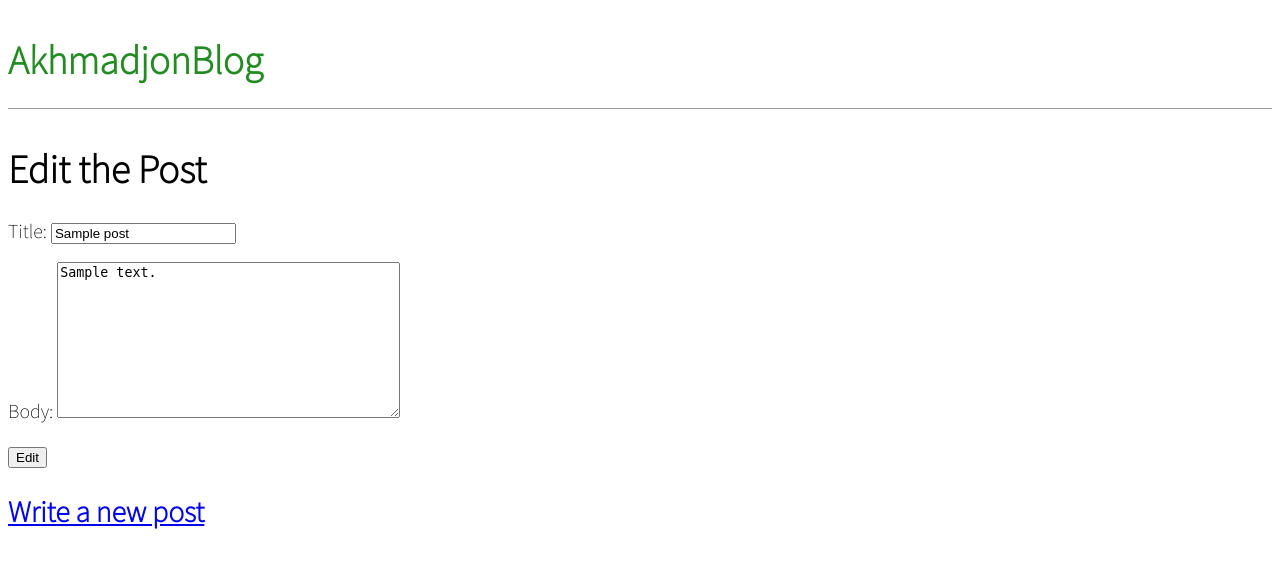
After one commit to Akhmadjon1/BlogWeb, a Django app: page /post/1/edit in a window 1280 px wide. The commit adds this page. Shown: the top 568 px of the page. Run offline with Django 3.2, Linux system fonts and the light colour scheme; tables that the repository leaves empty hold one stand-in row (values such as "Sample post").

Commit message:
added new section to edit posts

```diff
--- a/blogapp/urls.py
+++ b/blogapp/urls.py
@@ -1,7 +1,8 @@
 from django.urls import path
-from .views import BlogListView, BlogDetailView, BlogCreateView
+from .views import BlogListView, BlogDetailView, BlogCreateView, BlogUpdateView
 
 urlpatterns = [
+    path('post/<int:pk>/edit', BlogUpdateView.as_view(), name='post_edit'),
     path('post/new/', BlogCreateView.as_view(), name='post_new'),
     path('', BlogListView.as_view(), name='home'),
     path('post/<int:pk>/', BlogDetailView.as_view(), name='post_detail'),
--- a/blogapp/views.py
+++ b/blogapp/views.py
@@ -1,6 +1,6 @@
 from django.shortcuts import render
 from django.views.generic import ListView, DetailView
-from django.views.generic.edit import CreateView
+from django.views.generic.edit import CreateView, UpdateView
 from .models import Post
 
 
@@ -20,3 +20,8 @@ class BlogCreateView(CreateView):
     model = Post
     template_name = 'post_new.html'
     fields = ['title', 'author', 'body']
+
+class BlogUpdateView(UpdateView):
+    model = Post
+    template_name = 'post_edit.html'
+    fields = ['title', 'body']
--- a/templates/post_detail.html
+++ b/templates/post_detail.html
@@ -6,4 +6,5 @@
       <h3>{{ post.auther }}</h3>
       <p>{{ post.body }}</p>
     </div>
+<a href="{% url 'post_edit' post.pk %}">Edit the Post</a>
 {% endblock content %}
--- /dev/null
+++ b/templates/post_edit.html
@@ -0,0 +1,10 @@
+{% extends 'base.html' %}
+
+{% block content %}
+    <h1>Edit the Post</h1>
+        <form action="" method="post">{% csrf_token %}
+<!--it is to avoid form hacking form post-->
+            {{ form.as_p }}
+            <input type="submit" value="Edit">
+        </form>
+{% endblock content %}
```
